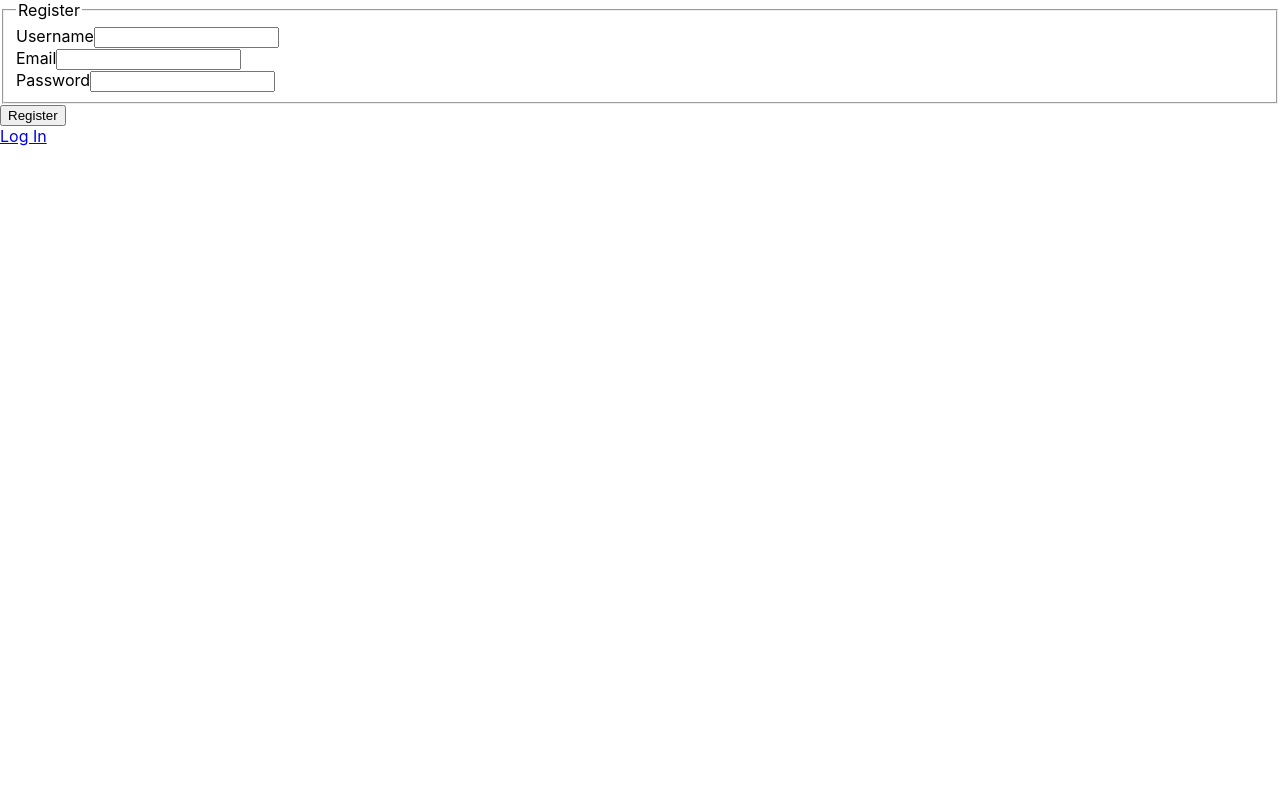
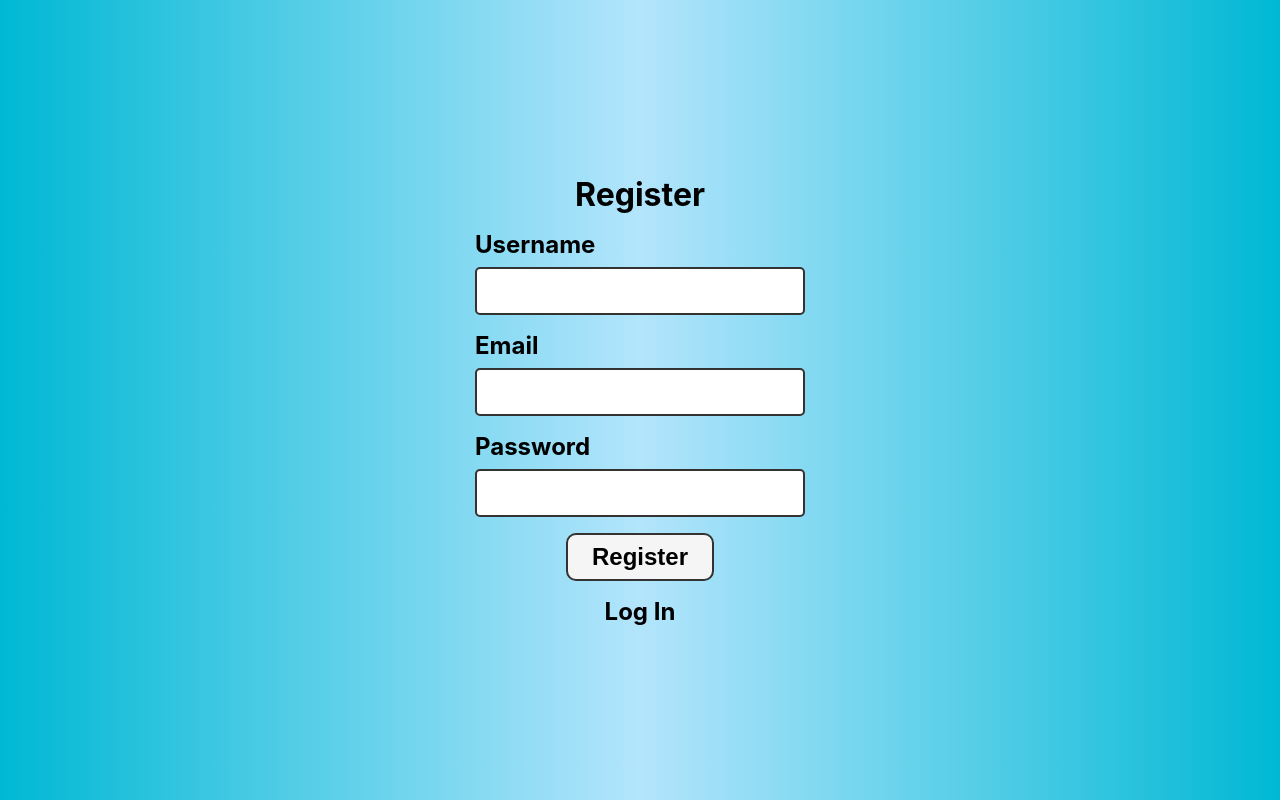
Before and after one commit to emijerochim/organizr, a React (Create React App) app: page /register in a window 1280 px wide. Built offline with nearby package versions, Linux system fonts and the light colour scheme.

Commit message:
login and signup redesign, balance start and css updates

```diff
--- a/src/App.js
+++ b/src/App.js
@@ -25,7 +25,7 @@ function App() {
         });
       });
     }
-  }, [user.username, setUser]); //user.transactions
+  }, [user.username, setUser]);
 
   return (
     <main>
--- a/src/components/Day/Day.jsx
+++ b/src/components/Day/Day.jsx
@@ -6,7 +6,6 @@ import "./Day.scss";
 function Day({
   day,
   user,
-  setUser,
   setDayToView,
   setTriggerDayView,
   setTriggerNewTransaction,
@@ -14,12 +13,18 @@ function Day({
   setTransactionToEdit,
 }) {
   let [transactions, setTransactions] = useState([]);
+  let [balance, setBalance] = useState(0);
 
   useEffect(() => {
     let txs = user.transactions.filter((transaction) =>
       moment(transaction.date).isSame(day.format())
     );
     setTransactions(txs);
+    setBalance(
+      txs.reduce((acc, tx) => {
+        return acc + tx.amount;
+      }, 0)
+    );
   }, [day, user.transactions]);
 
   const openDayView = () => {
@@ -36,10 +41,10 @@ function Day({
       <div className="day-header">
         <div className="day-header-clickable" onClick={openDayView}>
           <div className="day-date-container">
-            <p className="day-date">{day.format("DD-MM")}</p>
+            <p className="day-date">{day.format("D")}</p>
           </div>
           <div className="day-balance-container">
-            <p className="day-balance">450</p>
+            <p className="day-balance">${balance}</p>
           </div>
         </div>
         <div className="add-transaction-button-container">
--- a/src/components/Day/Day.scss
+++ b/src/components/Day/Day.scss
@@ -27,9 +27,11 @@
         width: 35%;
         display: flex;
         align-items: center;
-        justify-content: center;
+        justify-content: start;
         .day-date {
-          font-size: 1.2rem;
+          justify-self: start;
+          font-size: 1.1rem;
+          font-weight: 400;
         }
       }
       .day-balance-container {
@@ -40,6 +42,7 @@
         justify-content: center;
         .day-balance {
           font-size: 1rem;
+          font-weight: 100;
         }
       }
     }
--- a/src/components/Transaction/Transaction.scss
+++ b/src/components/Transaction/Transaction.scss
@@ -7,7 +7,10 @@
   margin-top: 5%;
 
   .transaction-amount {
+    width: 50%;
+    text-align: center;
   }
   .transaction-description {
+    width: 50%;
   }
 }
--- a/src/routes/Login/Login.jsx
+++ b/src/routes/Login/Login.jsx
@@ -34,33 +34,46 @@ function Login({ user, setUser }) {
 
   return (
     <main>
-      <div className="sign-in-container">
-        <fieldset id="sign_up">
-          <legend>Log In</legend>
-          <div>
-            <label htmlFor="email-address">Username</label>
+      <div className="log-in-container">
+        <fieldset id="log_up" className="log-in-fieldset">
+          <legend className="log-in-legend">Log In</legend>
+          <div className="log-in-input-container">
+            <label htmlFor="email-address" className="log-in-label">
+              Username
+            </label>
             <input
               onChange={onUsernameChange}
               type="email"
               name="email-address"
               id="email-address"
+              className="log-in-input"
             />
           </div>
-          <div>
-            <label htmlFor="password">Password</label>
+          <div className="log-in-input-container">
+            <label htmlFor="password" className="log-in-label">
+              Password
+            </label>
             <input
               onChange={onPasswordChange}
               type="password"
               name="password"
               id="password"
+              className="log-in-input"
             />
           </div>
         </fieldset>
-        <div>
-          <input onClick={onSubmitLogin} type="submit" value="Enter" />
+        <div className="log-in-submit-container">
+          <input
+            onClick={onSubmitLogin}
+            type="submit"
+            value="Enter"
+            className="log-in-submit-button"
+          />
         </div>
-        <div>
-          <Link to="/register">Register</Link>
+        <div className="register-link-container">
+          <Link to="/register" className="register-link">
+            Register
+          </Link>
         </div>
       </div>
     </main>
--- a/src/routes/Login/Login.scss
+++ b/src/routes/Login/Login.scss
@@ -0,0 +1,71 @@
+.log-in-container {
+  background: linear-gradient(to right, #00b8d4, #b3e5fc, #00b8d4);
+  height: 100vh;
+  display: flex;
+  flex-direction: column;
+  align-items: center;
+  justify-content: center;
+
+  .log-in-fieldset {
+    border: none;
+    margin: 0;
+    padding: 0;
+    display: flex;
+    flex-direction: column;
+
+    .log-in-legend {
+      font-size: 2rem;
+      font-weight: bold;
+      margin-bottom: 2rem;
+      text-align: center;
+    }
+
+    .log-in-input-container {
+      display: flex;
+      flex-direction: column;
+      margin-bottom: 1rem;
+
+      .log-in-label {
+        font-size: 1.5rem;
+        font-weight: bold;
+        margin-bottom: 0.5rem;
+      }
+
+      .log-in-input {
+        font-size: 1.5rem;
+        padding: 0.5rem;
+        border: 2px solid #333;
+        border-radius: 5px;
+      }
+    }
+  }
+
+  .log-in-submit-button {
+    font-size: 1.5rem;
+    font-weight: bold;
+    padding: 0.5rem 1.5rem;
+    border: 2px solid #333;
+    background-color: whitesmoke;
+    cursor: pointer;
+    border-radius: 10px;
+
+    &:hover {
+      background-color: #333;
+      color: #fff;
+    }
+  }
+  .register-link-container {
+    margin-top: 1rem;
+    .register-link {
+      font-size: 1.5rem;
+      font-weight: bold;
+      color: black;
+      text-decoration: none;
+      margin-top: 1rem;
+
+      &:hover {
+        color: lightslategray;
+      }
+    }
+  }
+}
--- a/src/routes/Month/MonthView.jsx
+++ b/src/routes/Month/MonthView.jsx
@@ -15,7 +15,7 @@ function MonthView({ user, setUser, dayToView, setDayToView }) {
   let [triggerNewTransaction, setTriggerNewTransaction] = useState(false);
   let [triggerEditTransaction, setTriggerEditTransaction] = useState(false);
   let [transactionToEdit, setTransactionToEdit] = useState(null);
-  let [triggerCategoryView, setTriggerCategoryView] = useState(true);
+  let [triggerCategoryView, setTriggerCategoryView] = useState(false);
   let [triggerNewCategory, setTriggerNewCategory] = useState(false);
 
   useEffect(() => {
--- a/src/routes/Register/Register.jsx
+++ b/src/routes/Register/Register.jsx
@@ -41,43 +41,59 @@ function Register() {
   ) : (
     <main>
       <div className="register-container">
-        <fieldset id="sign_up">
-          <legend>Register</legend>
-          <div>
-            <label htmlFor="name">Username</label>
+        <fieldset id="sign_up" className="register-fieldset">
+          <legend className="register-legend">Register</legend>
+          <div className="register-input-container">
+            <label htmlFor="name" className="register-label">
+              Username
+            </label>
             <input
               onChange={onUsernameChange}
               type="text"
               name="username"
               id="username"
+              className="register-input"
             />
           </div>
 
-          <div>
-            <label htmlFor="email-address">Email</label>
+          <div className="register-input-container">
+            <label htmlFor="email-address" className="register-label">
+              Email
+            </label>
             <input
               onChange={onEmailChange}
               type="email"
               name="email-address"
               id="email-address"
+              className="register-input"
             />
           </div>
 
-          <div>
-            <label htmlFor="password">Password</label>
+          <div className="register-input-container">
+            <label htmlFor="password" className="register-label">
+              Password
+            </label>
             <input
               onChange={onPasswordChange}
               type="password"
               name="password"
               id="password"
+              className="register-input"
             />
           </div>
         </fieldset>
-        <div>
-          <input onClick={onSubmitRegister} type="submit" value="Register" />
+        <div className="register-submit-container">
+          <input
+            onClick={onSubmitRegister}
+            type="submit"
+            value="Register"
+            className="register-submit-button"
+          />
         </div>
-        <div>
-          <Link to="/login">Log In</Link>
+        <div className="login-link-container">
+          <Link to="/login" className="login-link">
+            Log In
+          </Link>
         </div>
       </div>
     </main>
--- a/src/routes/Register/Register.scss
+++ b/src/routes/Register/Register.scss
@@ -1,46 +1,68 @@
-register-container {
+.register-container {
+  background: linear-gradient(to right, #00b8d4, #b3e5fc, #00b8d4);
+  height: 100vh;
   display: flex;
   flex-direction: column;
   align-items: center;
   justify-content: center;
-    height: 100vh;
-    width: 100vw;
-    background-color: #f5f5f5;
-    .register-form{
+
+  .register-fieldset {
+    border: none;
+    margin: 0;
+    padding: 0;
     display: flex;
     flex-direction: column;
-        align-items: center;
-        justify-content: center;
-        width: 400px;
-        height: 400px;
-        background-color: #fff;
+
+    .register-legend {
+      font-size: 2rem;
+      font-weight: bold;
+      margin-bottom: 1rem;
+      text-align: center;
+    }
+
+    .register-input-container {
+      display: flex;
+      flex-direction: column;
+      margin-bottom: 1rem;
+
+      .register-label {
+        font-size: 1.5rem;
+        font-weight: bold;
+        margin-bottom: 0.5rem;
+      }
+
+      .register-input {
+        font-size: 1.5rem;
+        padding: 0.5rem;
+        border: 2px solid #333;
         border-radius: 5px;
-        box-shadow: 0 0 10px 0 rgba(0,0,0,0.2);
-        .register-title{
-            font-size: 20px;
-            font-weight: 600;
-            margin-bottom: 20px;
       }
-        .register-input{
-            width: 300px;
-            height: 40px;
-            border: 1px solid #ccc;
-            border-radius: 5px;
-            margin-bottom: 20px;
-            padding: 0 10px;
     }
-        .register-button{
-            width: 300px;
-            height: 40px;
-            border: 1px solid #ccc;
-            border-radius: 5px;
-            background-color: #fff;
-            color: #000;
-            font-size: 16px;
-            font-weight: 600;
+  }
+
+  .register-submit-button {
+    font-size: 1.5rem;
+    font-weight: bold;
+    padding: 0.5rem 1.5rem;
+    border: 2px solid #333;
+    background-color: whitesmoke;
     cursor: pointer;
-            &:hover{
-                background-color: #ccc;
+    border-radius: 10px;
+    &:hover {
+      background-color: #333;
+      color: #fff;
+    }
+  }
+  .login-link-container {
+    margin-top: 1rem;
+    .login-link {
+      font-size: 1.5rem;
+      font-weight: bold;
+      color: black;
+      text-decoration: none;
+
+      &:hover {
+        color: lightslategray;
       }
     }
   }
```
Also changed, not shown: src/routes/Month/NavBar.jsx (+46 -16 lines), src/routes/Month/NavBar.scss (+78 -16 lines). Lines whose indentation alone changed are shown as unchanged.
